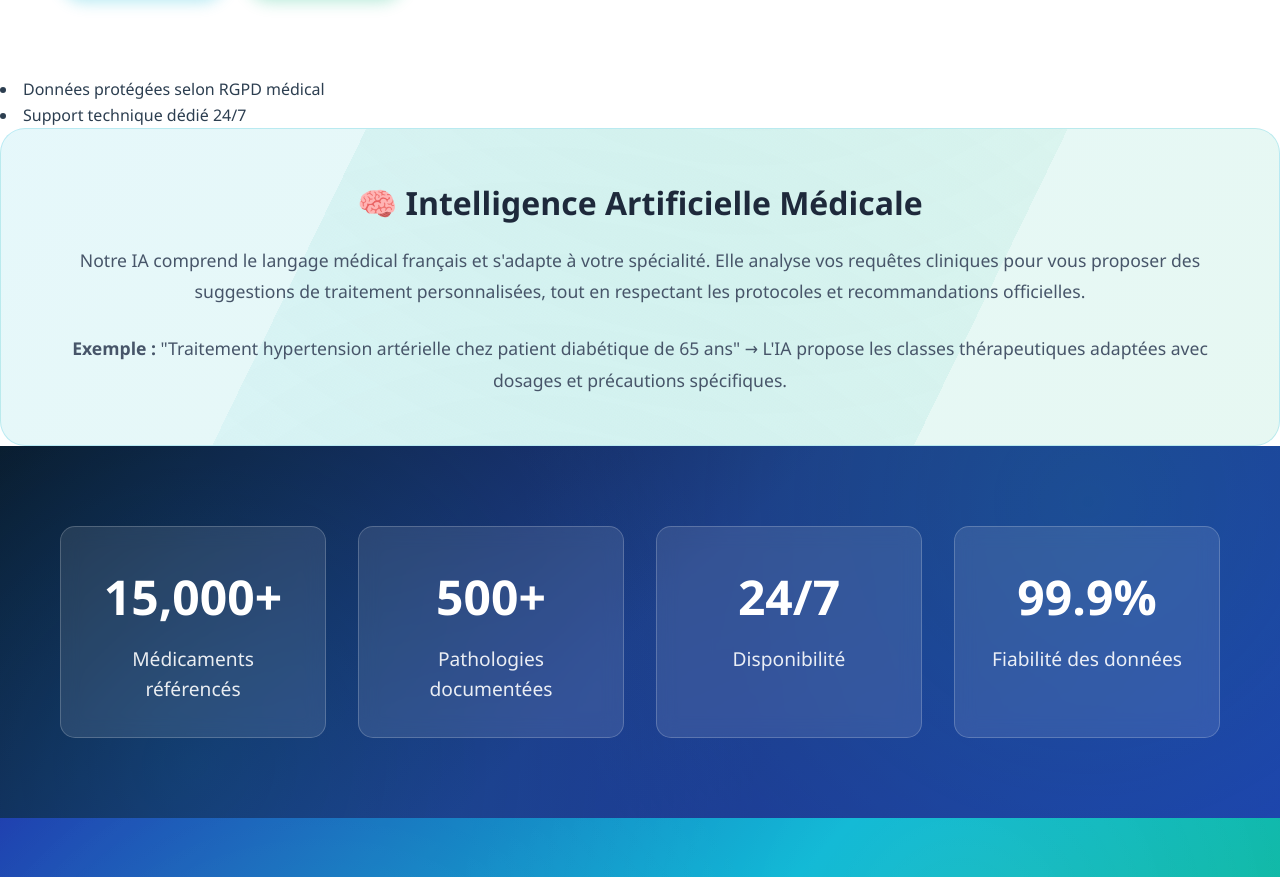
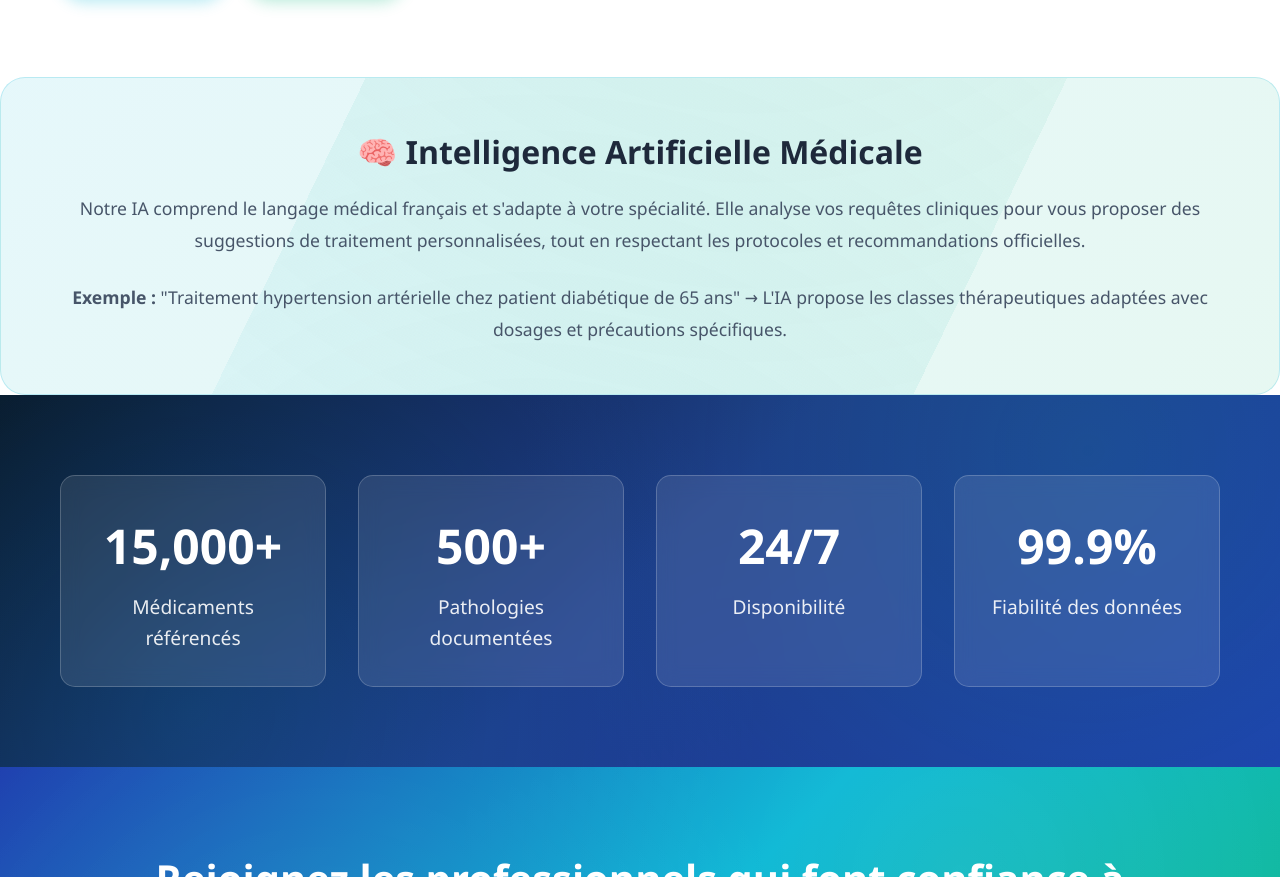
Before and after one commit to gueistephane04/santemedix, a plain HTML site: page index.html in a window 1280 px wide. Shown: the part 3031-3908 px from the top of the page. Drawn offline with Linux system fonts and the light colour scheme.

Commit message:
Update index.html
<li>Données protégées selon RGPD médical</li>
                            <li>Support technique dédié 24/7</li>

```diff
--- a/index.html
+++ b/index.html
@@ -732,8 +732,7 @@
                 </div>
             </div>
         </section>
-                            <li>Données protégées selon RGPD médical</li>
-                            <li>Support technique dédié 24/7</li>
+
                         </ul>
                     </div>
                     <div class="ai-section">
```
